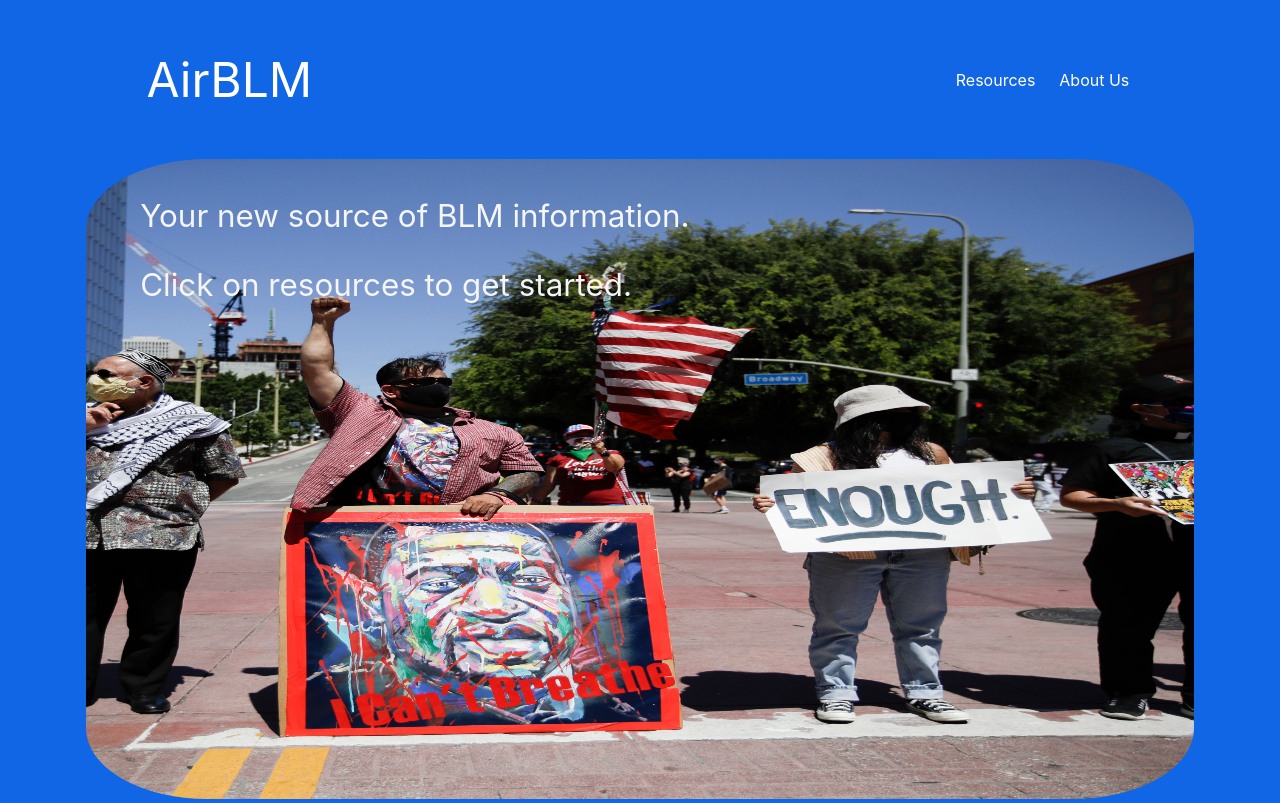
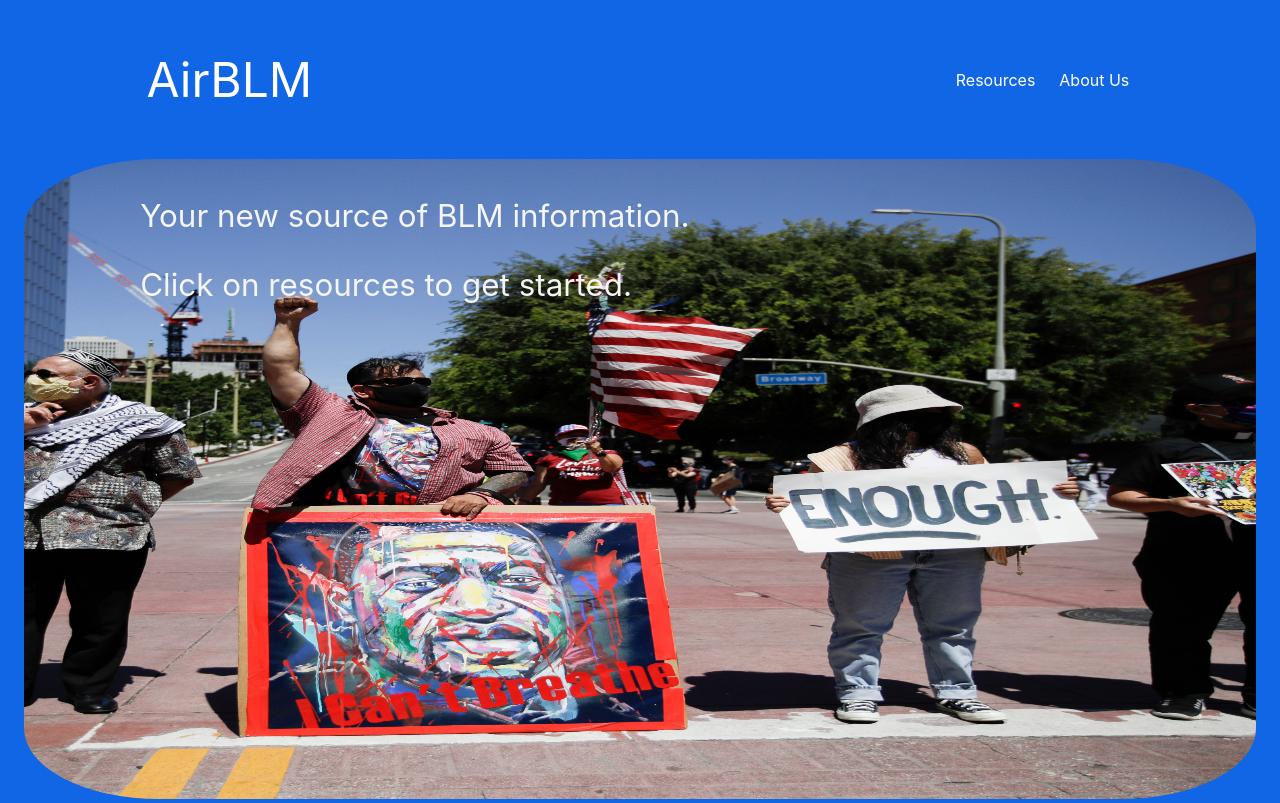
Before and after one commit to AirBLM/AirBLM-Website, a React (Create React App) app in the folder airblm/: page / in a window 1280 px wide. Built offline with nearby package versions, Linux system fonts and the light colour scheme.

Commit message:
Update Welcome.css

```diff
--- a/airblm/src/Components/Welcome.css
+++ b/airblm/src/Components/Welcome.css
@@ -1,11 +1,9 @@
 .img {
   border-radius: 11%;
   /* Set up proportionate scaling */
-  width: 90%;
-  height: calc(80vh);
+  width: 100%;
+  height: 80vmin;
   /* Set up positioning */
-  top: 0;
-  left: 0;
 }
 .Welcome {
   position: relative;
```
